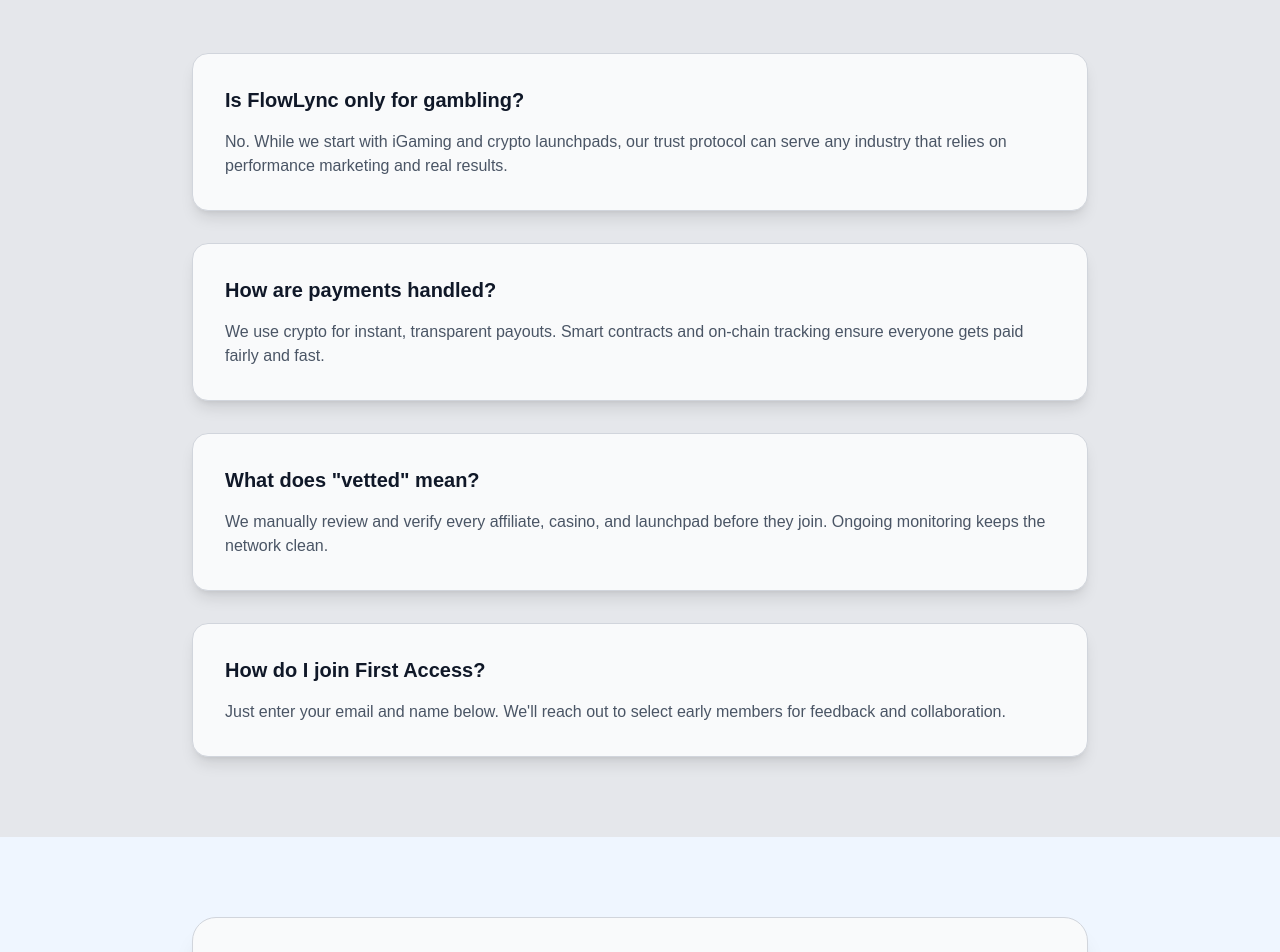
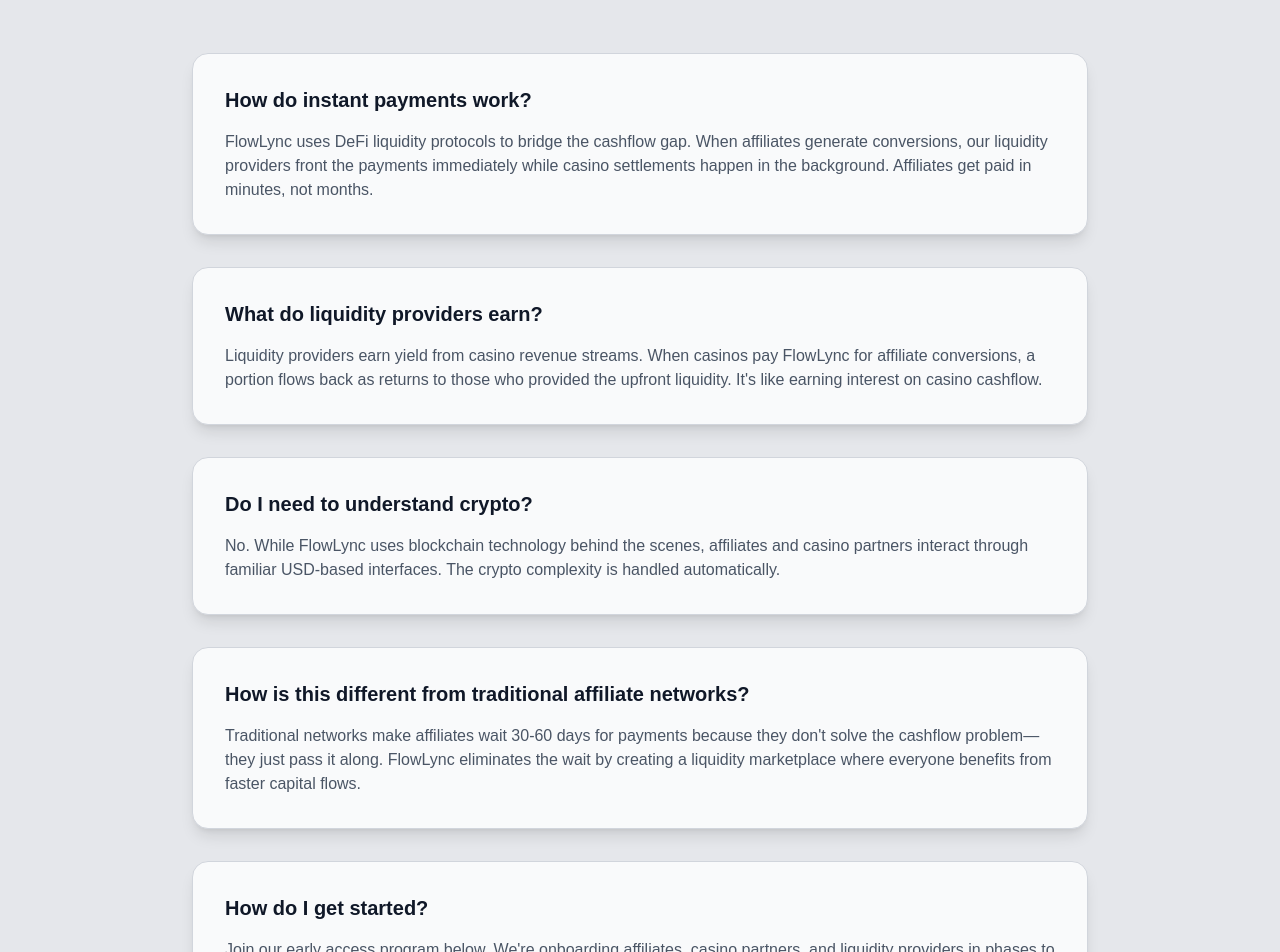
Before and after one commit to younameit0x/flowlync-platform, a Next.js app: page / in a window 1280 px wide. Shown: the part 3680-4632 px from the top of the page. Built offline with nearby package versions, Linux system fonts and the light colour scheme; no server answers.

Commit message:
Update FAQ: Position as business-friendly DeFi solution, emphasize instant payments over crypto complexity

```diff
--- a/src/app/page.js
+++ b/src/app/page.js
@@ -344,30 +344,37 @@
 
           <div className="space-y-8">
             <div className="bg-gray-50 p-8 rounded-2xl shadow-lg border border-gray-300">
-              <h3 className="text-xl font-bold mb-4 text-gray-900">Is FlowLync only for gambling?</h3>
+              <h3 className="text-xl font-bold mb-4 text-gray-900">How do instant payments work?</h3>
               <p className="text-gray-600">
-                No. While we start with iGaming and crypto launchpads, our trust protocol can serve any industry that relies on performance marketing and real results.
+                FlowLync uses DeFi liquidity protocols to bridge the cashflow gap. When affiliates generate conversions, our liquidity providers front the payments immediately while casino settlements happen in the background. Affiliates get paid in minutes, not months.
               </p>
             </div>
 
             <div className="bg-gray-50 p-8 rounded-2xl shadow-lg border border-gray-300">
-              <h3 className="text-xl font-bold mb-4 text-gray-900">How are payments handled?</h3>
+              <h3 className="text-xl font-bold mb-4 text-gray-900">What do liquidity providers earn?</h3>
               <p className="text-gray-600">
-                We use crypto for instant, transparent payouts. Smart contracts and on-chain tracking ensure everyone gets paid fairly and fast.
+                Liquidity providers earn yield from casino revenue streams. When casinos pay FlowLync for affiliate conversions, a portion flows back as returns to those who provided the upfront liquidity. It's like earning interest on casino cashflow.
               </p>
             </div>
 
             <div className="bg-gray-50 p-8 rounded-2xl shadow-lg border border-gray-300">
-              <h3 className="text-xl font-bold mb-4 text-gray-900">What does &quot;vetted&quot; mean?</h3>
+              <h3 className="text-xl font-bold mb-4 text-gray-900">Do I need to understand crypto?</h3>
               <p className="text-gray-600">
-                We manually review and verify every affiliate, casino, and launchpad before they join. Ongoing monitoring keeps the network clean.
+                No. While FlowLync uses blockchain technology behind the scenes, affiliates and casino partners interact through familiar USD-based interfaces. The crypto complexity is handled automatically.
               </p>
             </div>
 
             <div className="bg-gray-50 p-8 rounded-2xl shadow-lg border border-gray-300">
-              <h3 className="text-xl font-bold mb-4 text-gray-900">How do I join First Access?</h3>
+              <h3 className="text-xl font-bold mb-4 text-gray-900">How is this different from traditional affiliate networks?</h3>
               <p className="text-gray-600">
-                Just enter your email and name below. We&apos;ll reach out to select early members for feedback and collaboration.
+                Traditional networks make affiliates wait 30-60 days for payments because they don't solve the cashflow problem—they just pass it along. FlowLync eliminates the wait by creating a liquidity marketplace where everyone benefits from faster capital flows.
+              </p>
+            </div>
+
+            <div className="bg-gray-50 p-8 rounded-2xl shadow-lg border border-gray-300">
+              <h3 className="text-xl font-bold mb-4 text-gray-900">How do I get started?</h3>
+              <p className="text-gray-600">
+                Join our early access program below. We're onboarding affiliates, casino partners, and liquidity providers in phases to ensure a smooth launch of this new cashflow model.
               </p>
             </div>
           </div>
```
